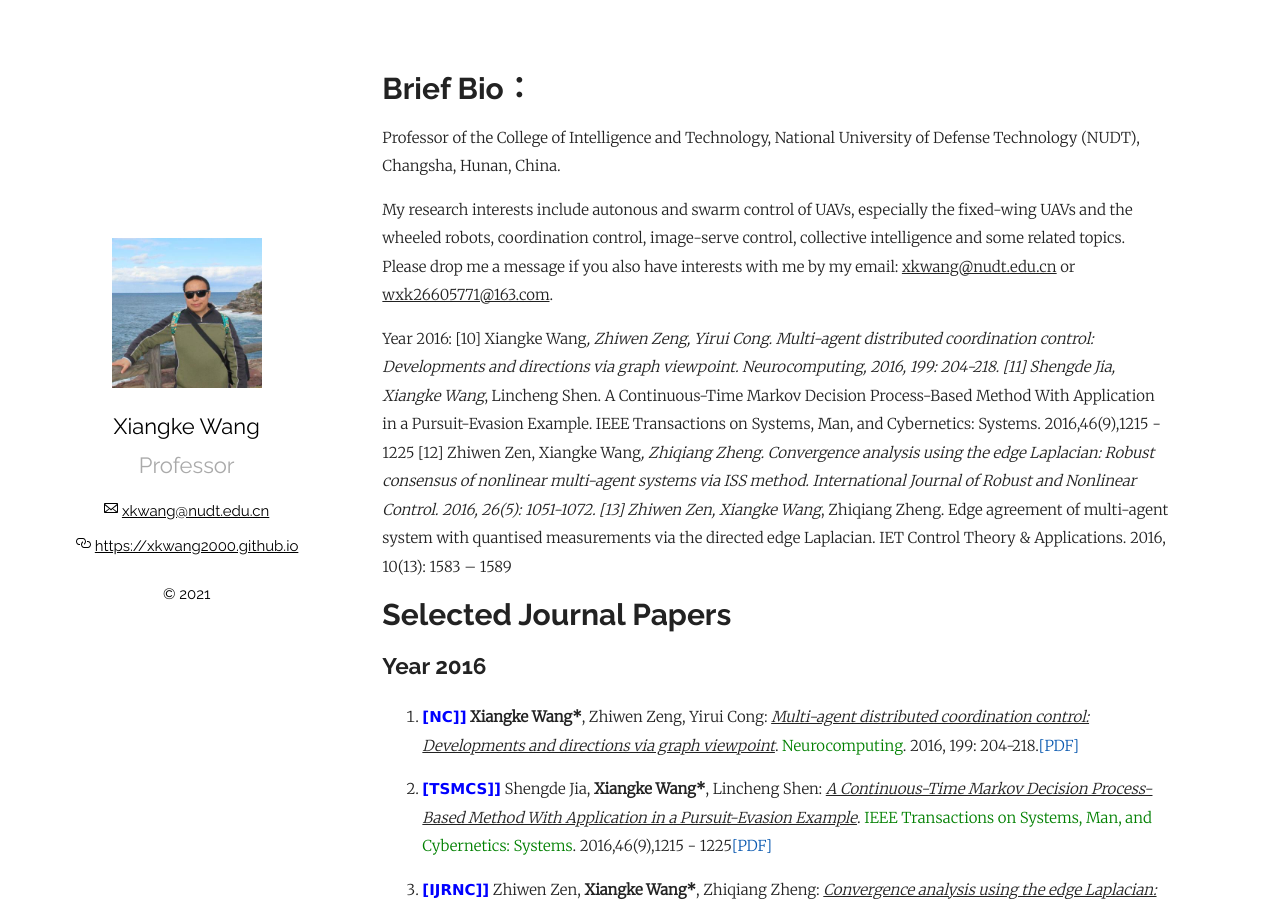
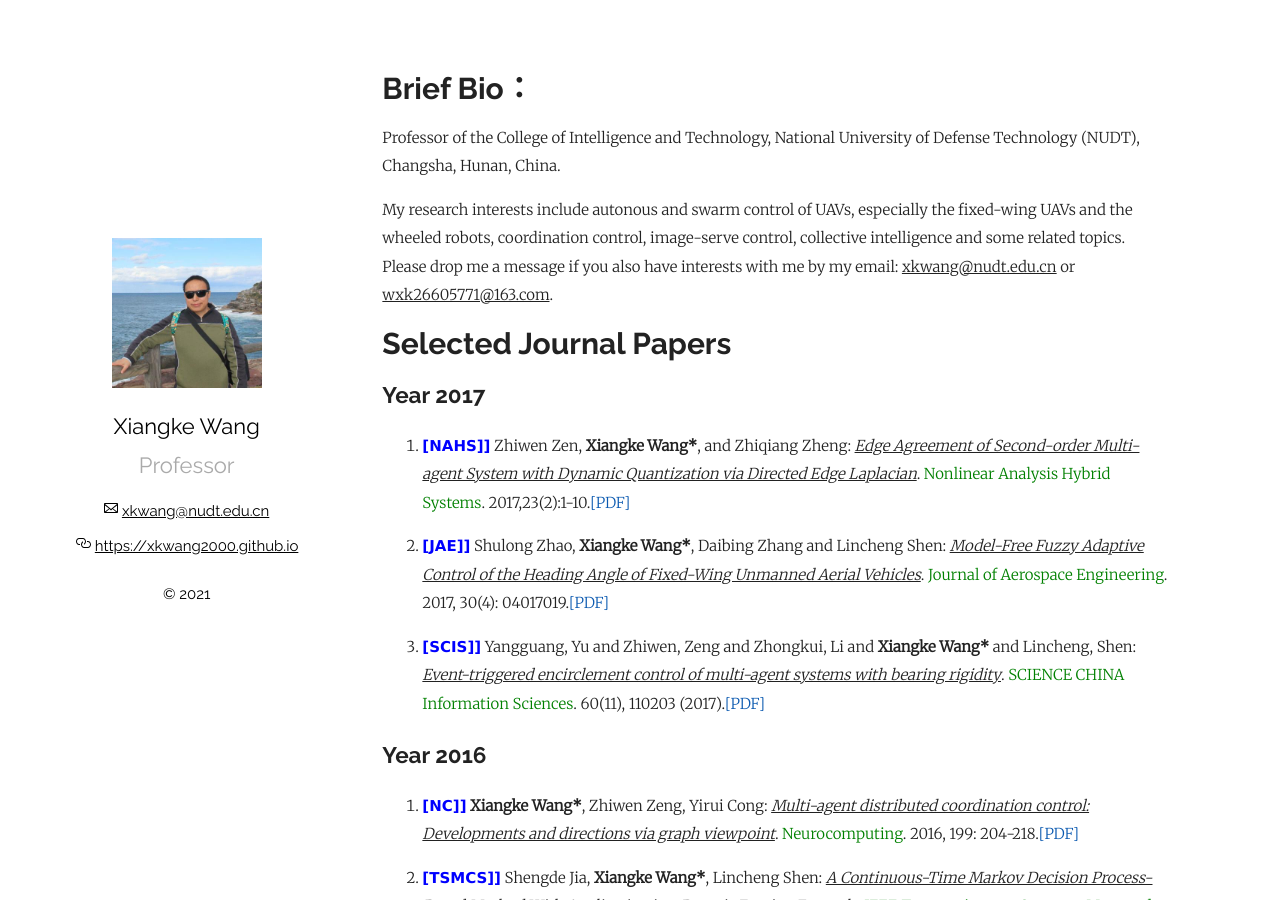
Before and after one commit to xkwang2000/xkwang.github.io, a Jekyll site: the page built from index.md, in a window 1280 px wide and 900 px high. Built offline with Jekyll 4.4.1, drawn with Linux system fonts in a browser that asks for light colours; our own code applies the rules of GitHub Pages for plain Markdown files.

Commit message:
add refs

```diff
--- a/index.md
+++ b/index.md
@@ -8,16 +8,18 @@ Professor of the College of Intelligence and Technology, National University of
 
 My research interests include autonous and swarm control of UAVs, especially the fixed-wing UAVs and the wheeled robots, coordination control, image-serve control, collective intelligence and some related topics. Please drop me a message if you also have interests with me by my email: <u>xkwang@nudt.edu.cn</u> or <u>wxk26605771@163.com</u>.
 
-Year 2016:
-[10] Xiangke Wang*, Zhiwen Zeng, Yirui Cong. Multi-agent distributed coordination control: Developments and directions via graph viewpoint. Neurocomputing, 2016, 199: 204-218.
-[11] Shengde Jia, Xiangke Wang*, Lincheng Shen. A Continuous-Time Markov Decision Process-Based Method With Application in a Pursuit-Evasion Example. IEEE Transactions on Systems, Man, and Cybernetics: Systems.  2016,46(9),1215 - 1225
-[12] Zhiwen Zen, Xiangke Wang*, Zhiqiang Zheng. Convergence analysis using the edge Laplacian: Robust consensus of nonlinear multi-agent systems via ISS method. International Journal of Robust and Nonlinear Control.  2016, 26(5): 1051-1072.
-[13] Zhiwen Zen, Xiangke Wang*, Zhiqiang Zheng. Edge agreement of multi-agent system with quantised measurements via the directed edge Laplacian.  IET Control Theory & Applications.  2016, 10(13): 1583 – 1589
+# Selected Journal Papers
+## Year 2017
+<ol>
+<p style="margin-top: 8px;"><li><font face="verdana" color="blue"><b>[NAHS]]</b></font> Zhiwen Zen, <b>Xiangke Wang*</b>, and Zhiqiang Zheng: <i><u> Edge Agreement of Second-order Multi-agent System with Dynamic Quantization via Directed Edge Laplacian</u></i>. <font color="green">Nonlinear Analysis Hybrid Systems</font>. 2017,23(2):1-10.<a href = "https:">[PDF]</a></li></p>
+
+<p style="margin-top: 8px;"><li><font face="verdana" color="blue"><b>[JAE]]</b></font> Shulong Zhao, <b>Xiangke Wang*</b>, Daibing Zhang and Lincheng Shen: <i><u> Model-Free Fuzzy Adaptive Control of the Heading Angle of Fixed-Wing Unmanned Aerial Vehicles</u></i>. <font color="green">Journal of Aerospace Engineering</font>. 2017, 30(4): 04017019.<a href = "https:">[PDF]</a></li></p>
+
+<p style="margin-top: 8px;"><li><font face="verdana" color="blue"><b>[SCIS]]</b></font> Yangguang, Yu and Zhiwen, Zeng and Zhongkui, Li and <b>Xiangke Wang*</b> and Lincheng, Shen: <i><u> Event-triggered encirclement control of multi-agent systems with bearing rigidity</u></i>. <font color="green">SCIENCE CHINA Information Sciences</font>. 60(11), 110203 (2017).<a href = "https:">[PDF]</a></li></p>
+</ol>
 
 
 
-
-# Selected Journal Papers
 ## Year 2016
 <ol>
 <p style="margin-top: 8px;"><li><font face="verdana" color="blue"><b>[NC]]</b></font> <b>Xiangke Wang*</b>, Zhiwen Zeng, Yirui Cong: <i><u> Multi-agent distributed coordination control: Developments and directions via graph viewpoint</u></i>. <font color="green">Neurocomputing</font>. 2016, 199: 204-218.<a href = "https:">[PDF]</a></li></p>
```
